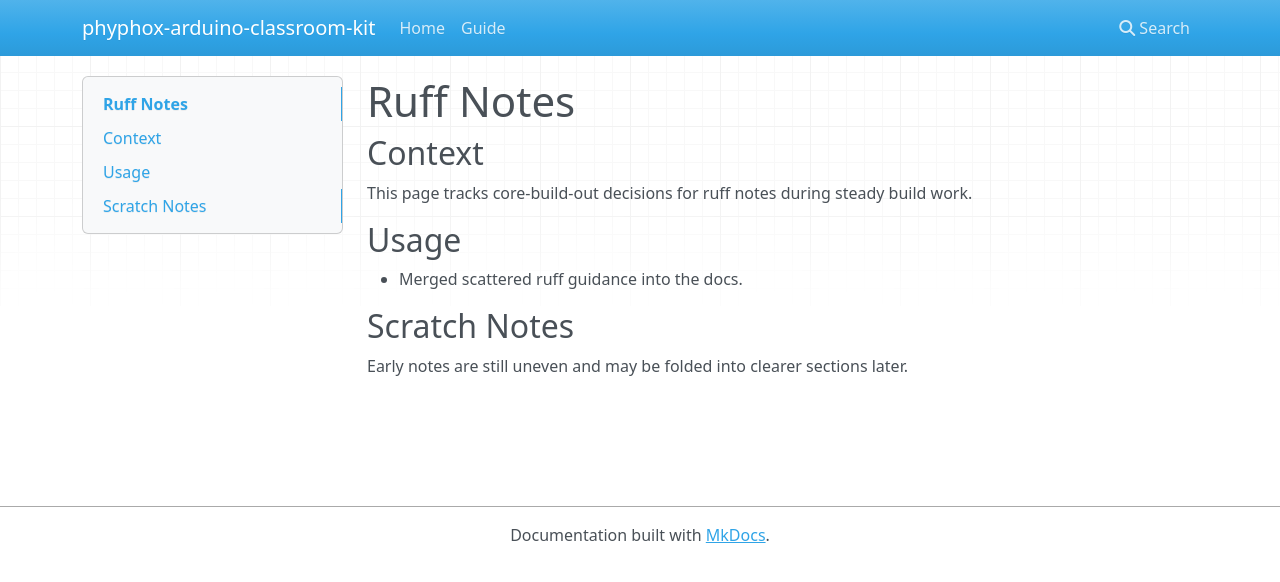
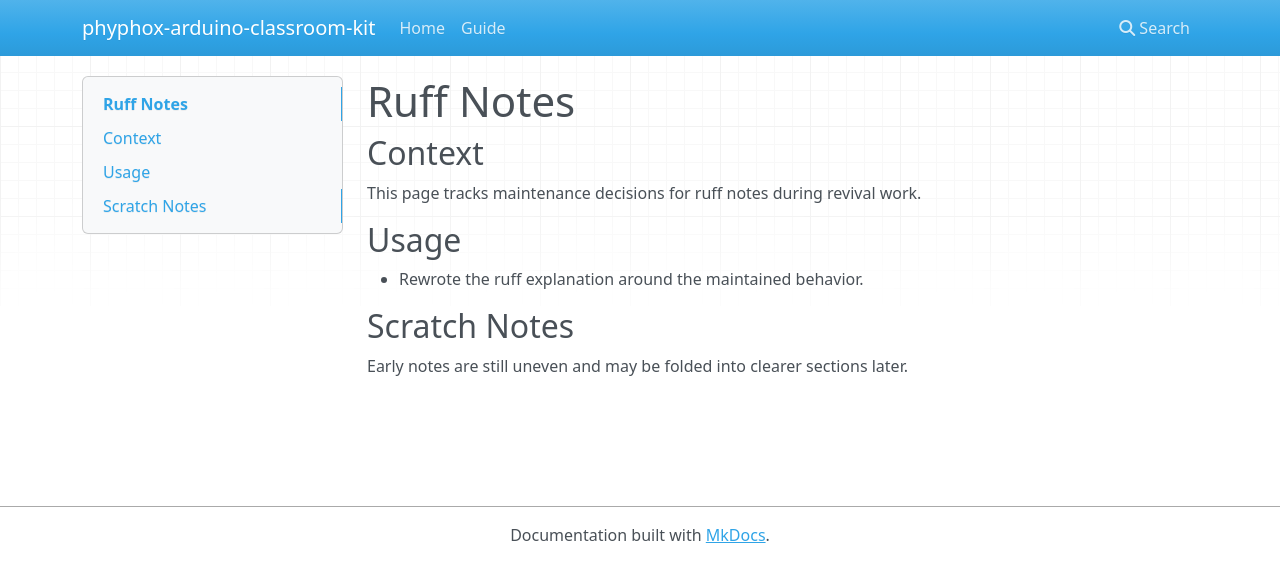
Before and after one commit to sebastianspicker/phyphox-arduino-classroom-kit, an MkDocs documentation site: the page built from docs/ruff-notes.md, in a window 1280 px wide. Shown: the top 582 px of the page. Built offline with MkDocs 1.6.1, drawn with Linux system fonts in a browser that asks for light colours; nearby versions of some CDN libraries.

```diff
--- a/docs/ruff-notes.md
+++ b/docs/ruff-notes.md
@@ -2,10 +2,10 @@
 
 
 ## Context
-This page tracks core-build-out decisions for ruff notes during steady build work.
+This page tracks maintenance decisions for ruff notes during revival work.
 
 ## Usage
-- Merged scattered ruff guidance into the docs.
+- Rewrote the ruff explanation around the maintained behavior.
 
 ## Scratch Notes
 Early notes are still uneven and may be folded into clearer sections later.
```
Also changed, not shown: docs/README.md (+1 -1 lines).
